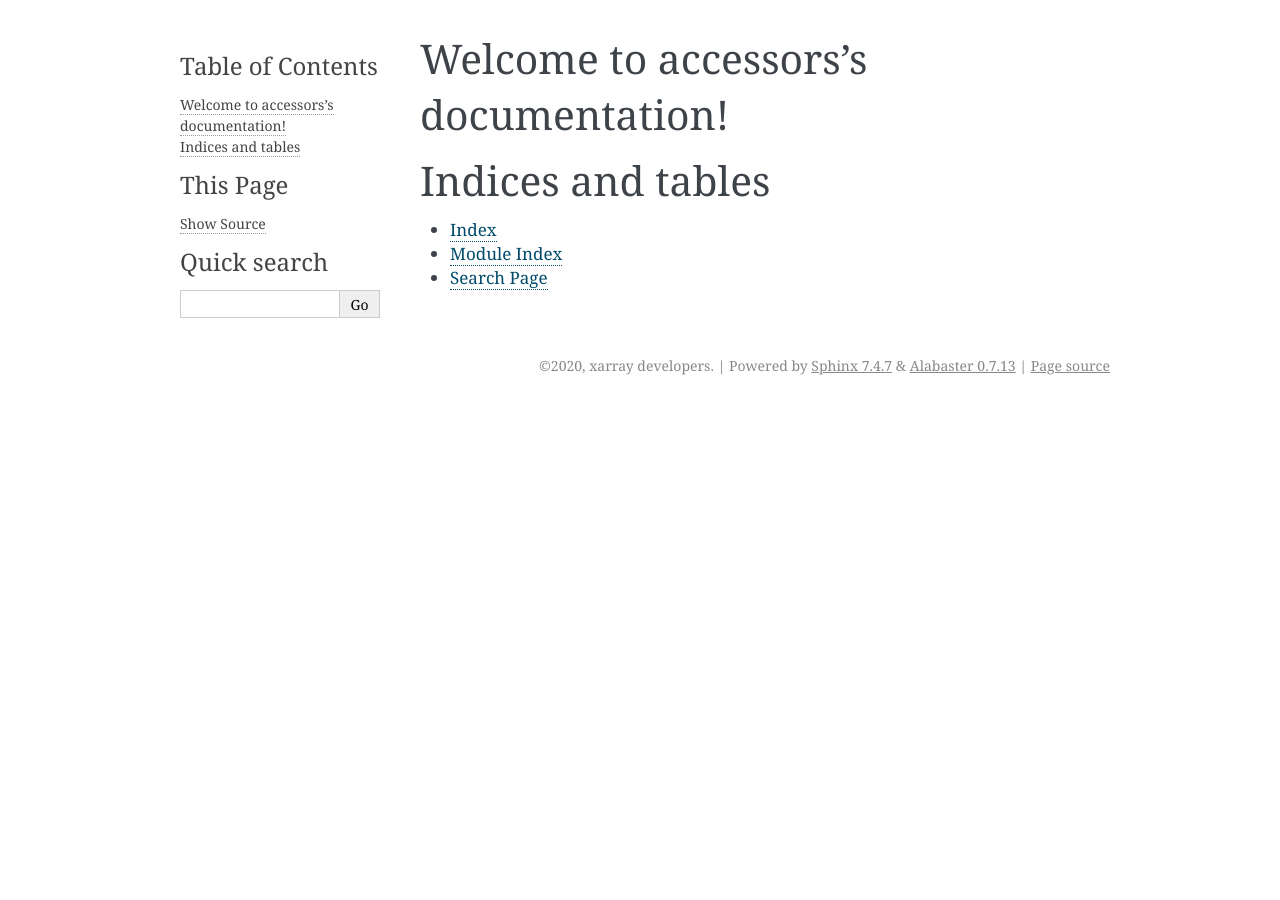
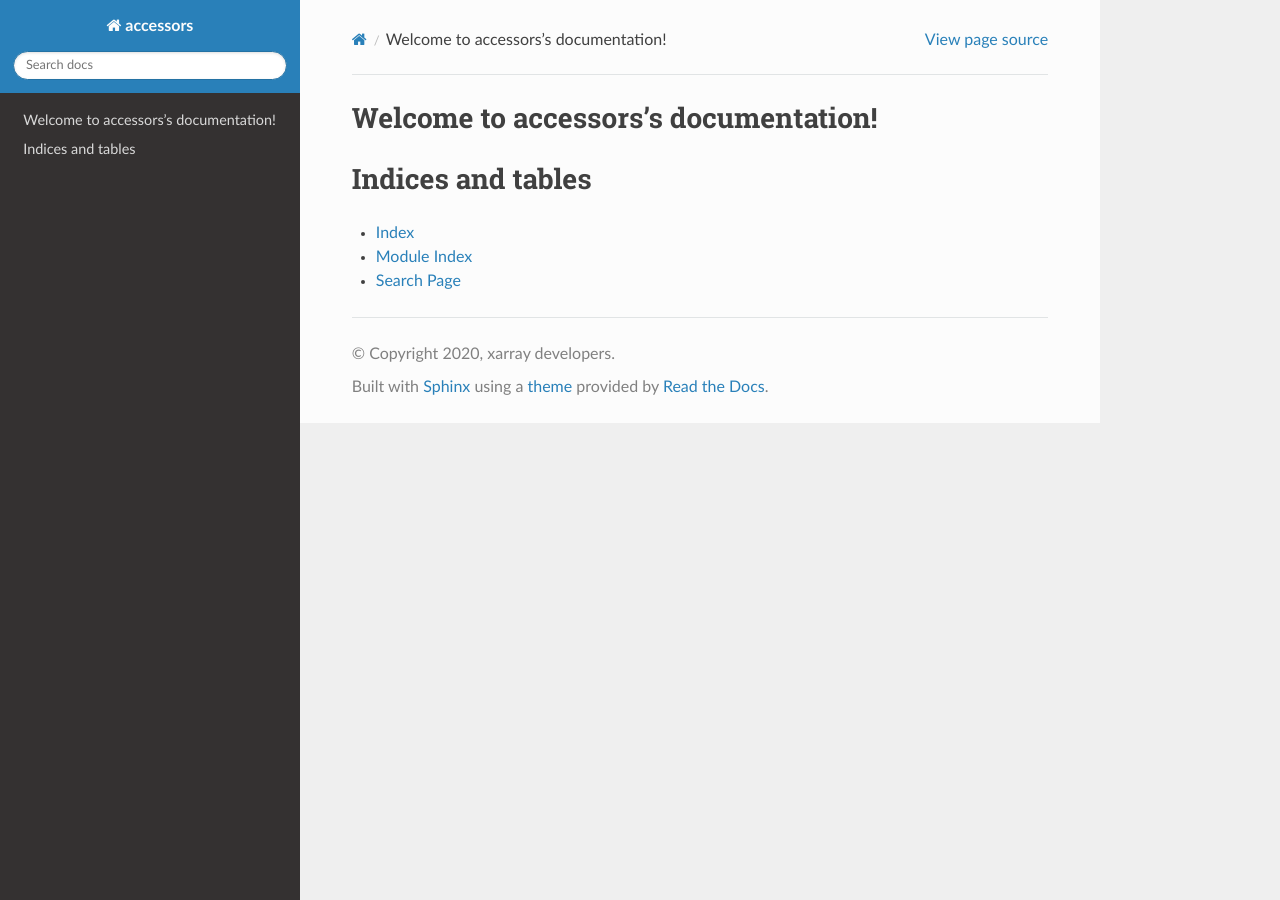
Before and after one commit to xarray-contrib/sphinx-autosummary-accessors, a Sphinx documentation site: the page built from docs/index.rst, in a window 1280 px wide. Built offline with Sphinx 7.4.7 and the Read the Docs theme 2.0.0, drawn with Linux system fonts in a browser that asks for light colours.

Commit message:
update copyright and theme

```diff
--- a/docs/conf.py
+++ b/docs/conf.py
@@ -14,12 +14,14 @@
 # import sys
 # sys.path.insert(0, os.path.abspath('.'))
 
+import datetime as dt
 
 # -- Project information -----------------------------------------------------
 
 project = "accessors"
-copyright = "2020, xarray developers"
+year = dt.datetime.now().year
 author = "xarray developers"
+copyright = f"{year}, {author}"
 
 
 # -- General configuration ---------------------------------------------------
@@ -48,7 +50,7 @@ exclude_patterns = ["_build", "Thumbs.db", ".DS_Store"]
 # The theme to use for HTML and HTML Help pages.  See the documentation for
 # a list of builtin themes.
 #
-html_theme = "alabaster"
+html_theme = "sphinx_rtd_theme"
 
 # Add any paths that contain custom static files (such as style sheets) here,
 # relative to this directory. They are copied after the builtin static files,
```
